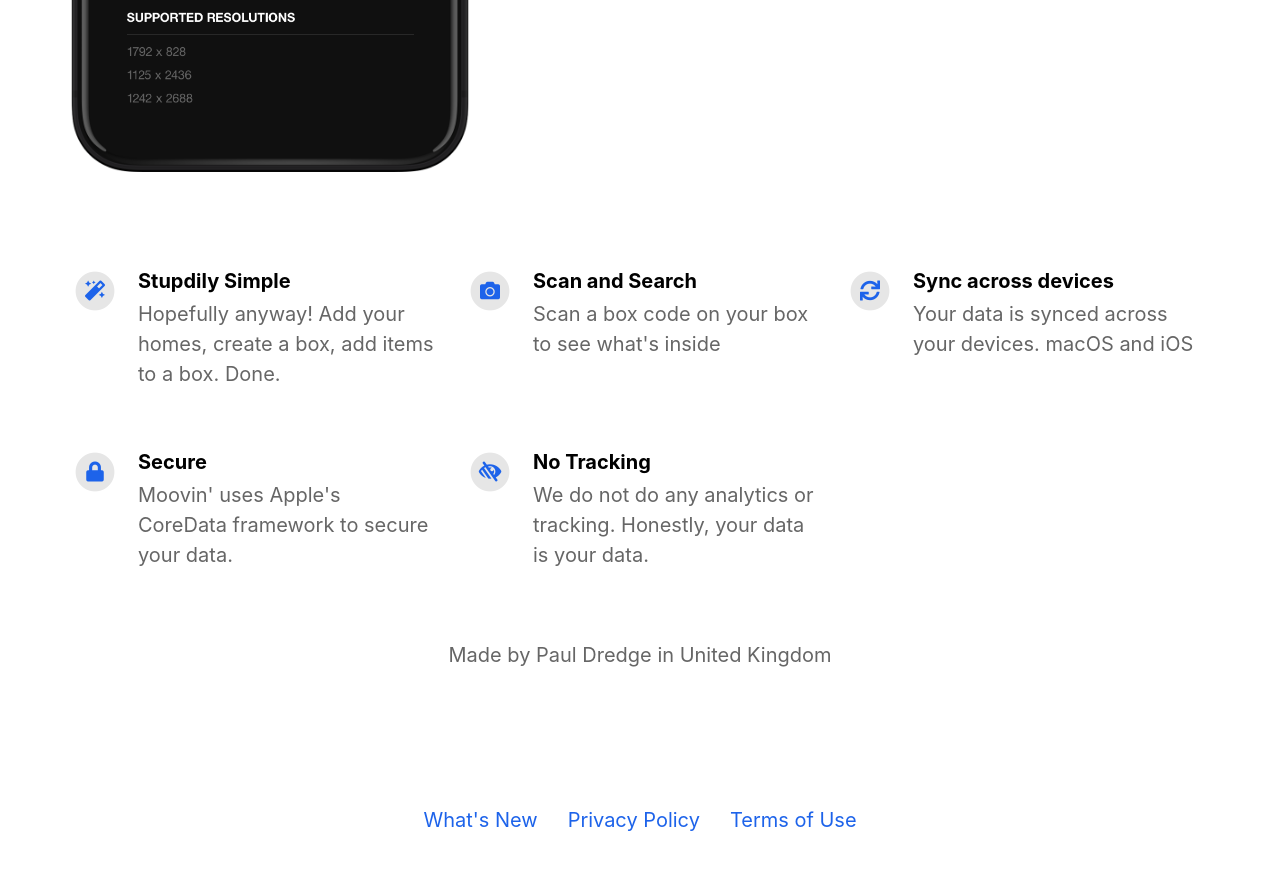
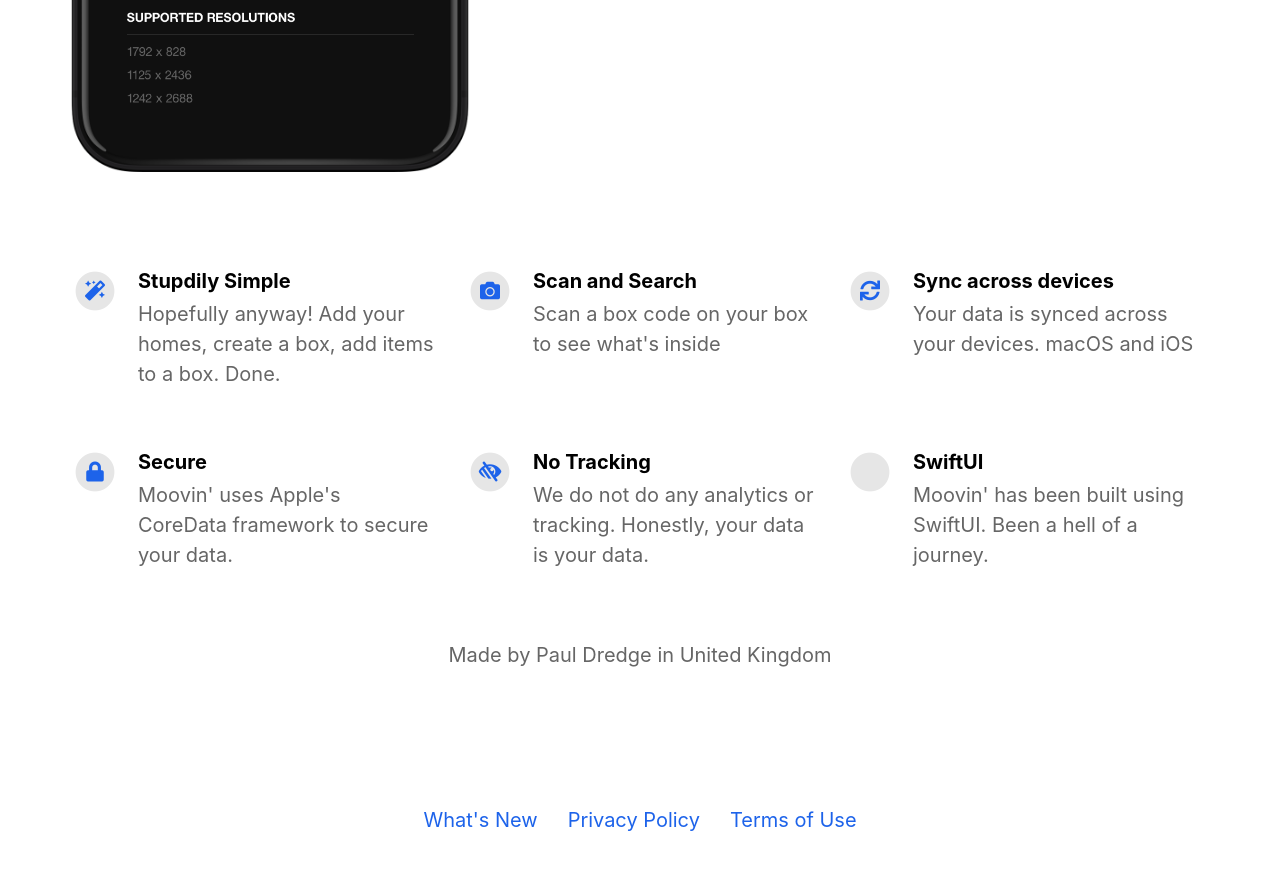
Before and after one commit to PauloxD/moovin-site, a Jekyll site: the page built from index.html, in a window 1280 px wide and 900 px high, scrolled down 813 px. Shown: the top 870 px of the window. Built offline with Jekyll 4.4.1, drawn with Linux system fonts in a browser that asks for light colours; nearby versions of some CDN libraries.

Commit message:
Update _config.yml

```diff
--- a/_config.yml
+++ b/_config.yml
@@ -55,7 +55,9 @@ features                                  :
     description                           : We do not do any analytics or tracking. Honestly, your data is your data.
     fontawesome_icon_name                 : low-vision
 
-
+  - title                                 : SwiftUI
+    description                           : Moovin' has been built using SwiftUI. Been a hell of a journey.
+    fontawesome_icon_name                 : swift
 
 
 
```
